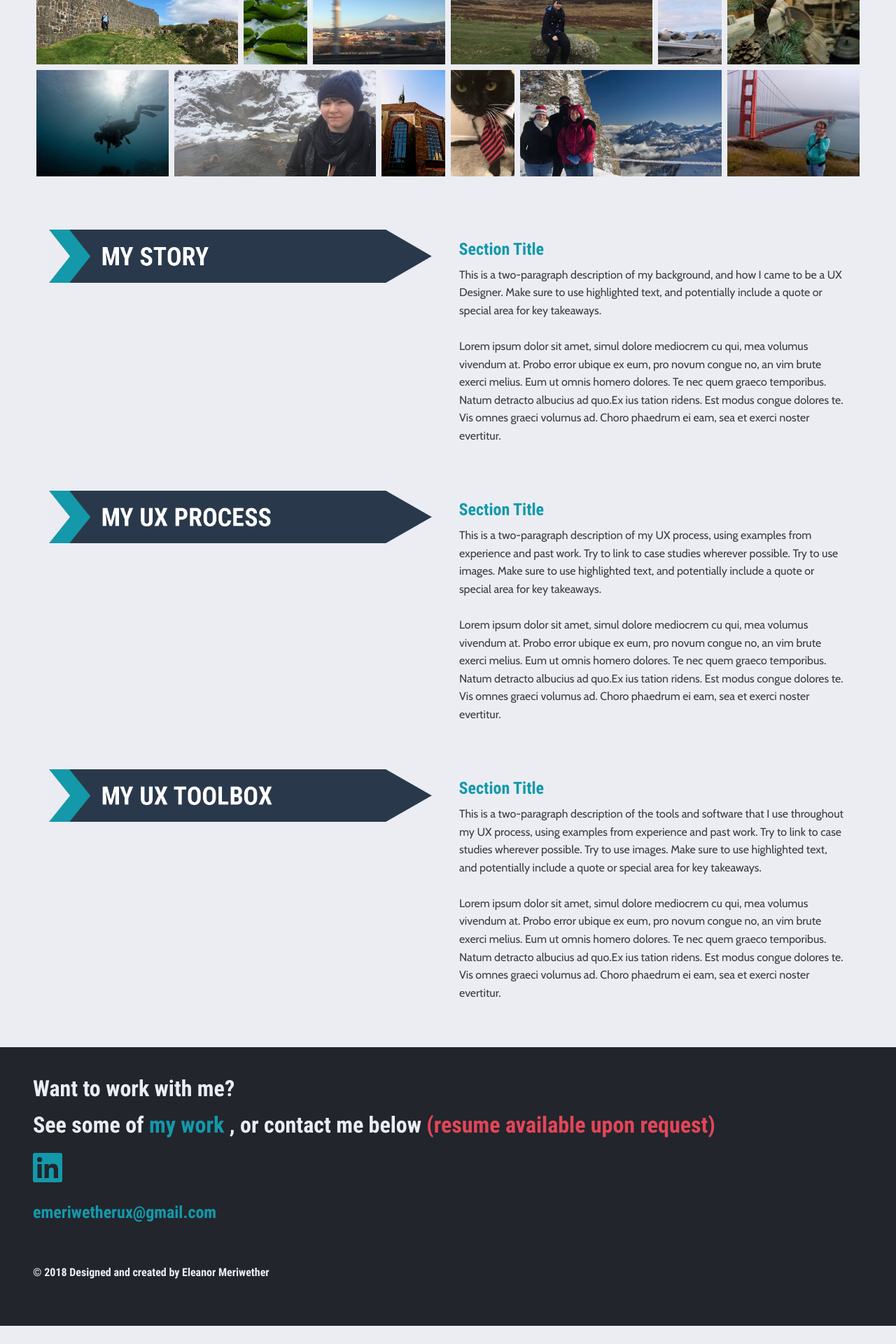
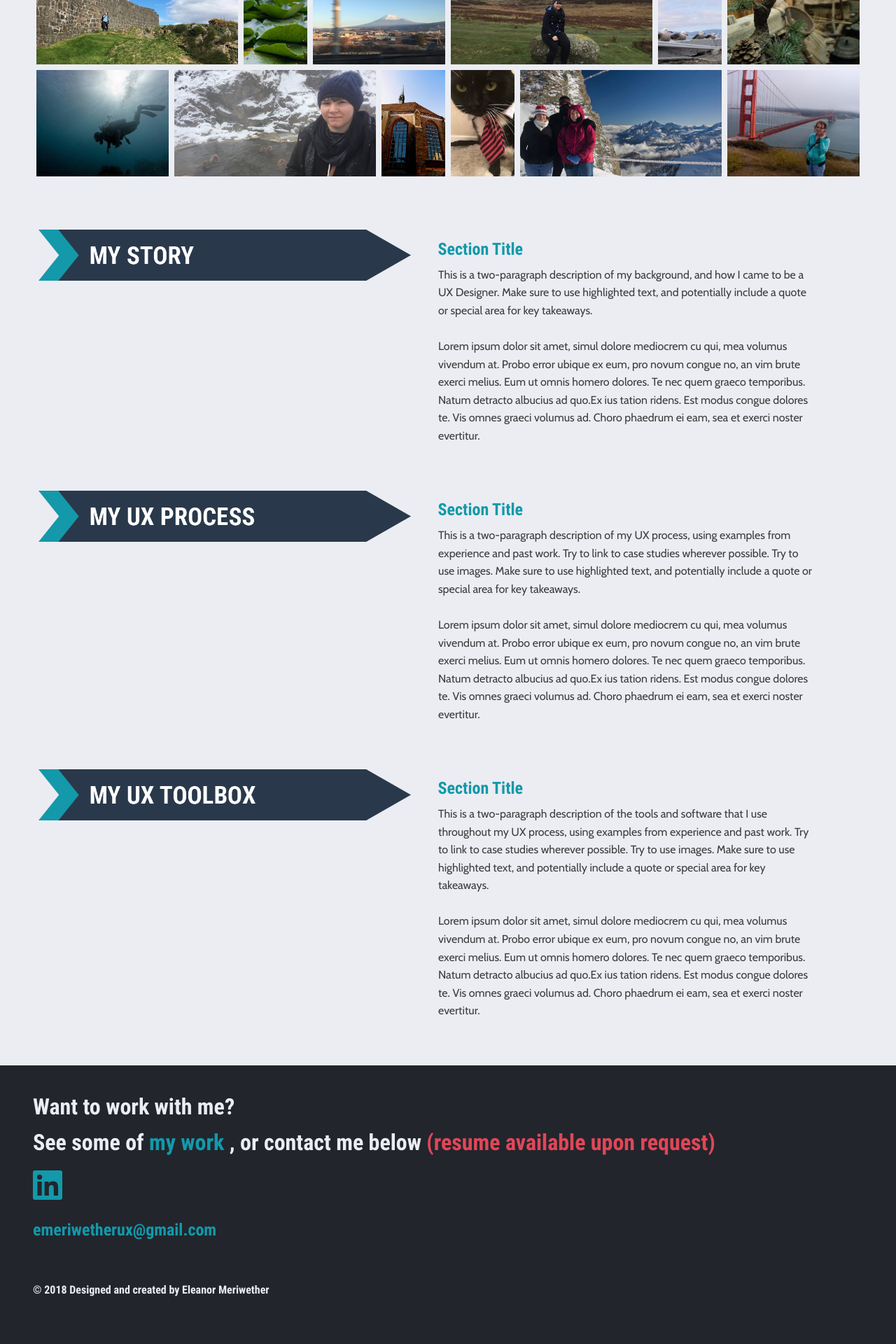
Before and after one commit to emeriwether/emeriwether.github.io, a Jekyll site: the page built from about.html, in a window 1280 px wide. Shown: the part 926-2846 px from the top of the page at 70% size. Built offline with Jekyll 4.4.1, drawn with Linux system fonts in a browser that asks for light colours; before the commit the page ends 2820 px from its top, so only the background shows below that.

Commit message:
add grid-margin-x to sections on about to try to emulate spacing on sections on project (to resize section tags so they don't get too big)

```diff
--- a/about.html
+++ b/about.html
@@ -327,7 +327,7 @@ css: /css2/about.css
 <main class="grid-container">
 
     <!-- BEGIN SECTION: MY STORY -->
-    <section class="grid-x aboutSection" id="myStory">
+    <section class="grid-x grid-margin-x aboutSection" id="myStory">
         <!-- SECTION TAG -->
         <div class="large-6 cell sectionTag">
              <img data-interchange="[images/about/sectionTags_smallScreens/about-tag-1.png, small], [images/about/sectionTags_mediumUp/about-tag1.png, large]" alt="Tag for section 1: My Story">
@@ -341,7 +341,7 @@ css: /css2/about.css
     <!-- END SECTION: MY STORY -->
 
     <!-- BEGIN SECTION: MY UX PROCESS -->
-    <section class="grid-x aboutSection">
+    <section class="grid-x grid-margin-x aboutSection">
         <!-- SECTION TAG -->
         <div class="large-6 cell sectionTag">
              <img data-interchange="[images/about/sectionTags_smallScreens/about-tag-2.png, small], [images/about/sectionTags_mediumUp/about-tag2.png, large]" alt="Tag for section 2: My UX PROCESS">
@@ -355,7 +355,7 @@ css: /css2/about.css
     <!-- END SECTION: MY UX PROCESS -->
 
     <!-- BEGIN SECTION: MY TOOLBOX -->
-    <section class="grid-x aboutSection">
+    <section class="grid-x grid-margin-x aboutSection">
         <!-- SECTION TAG -->
         <div class="large-6 cell sectionTag">
              <img data-interchange="[images/about/sectionTags_smallScreens/about-tag-3.png, small], [images/about/sectionTags_mediumUp/about-tag3.png, large]" alt="Tag for section 2: My TOOLBOX">
--- a/css2/project.css
+++ b/css2/project.css
@@ -191,7 +191,7 @@ main section div a img:hover {
         }
 
         .bodyText {
-            padding: 2.25em 0 0 1em;
+            padding: 2.25em 0 0 5em;
         }
 
         /* END SECTION STYLING */
```
